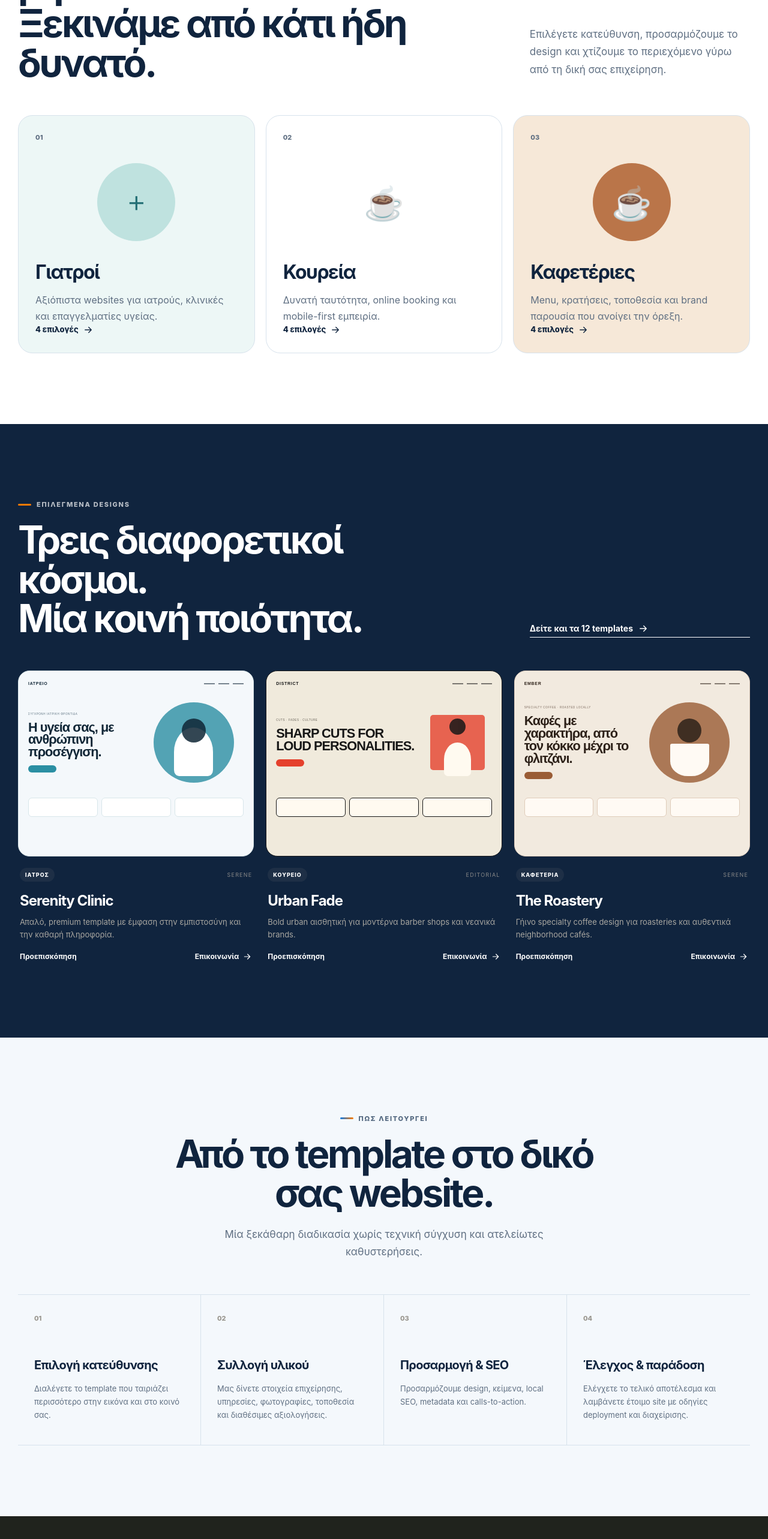
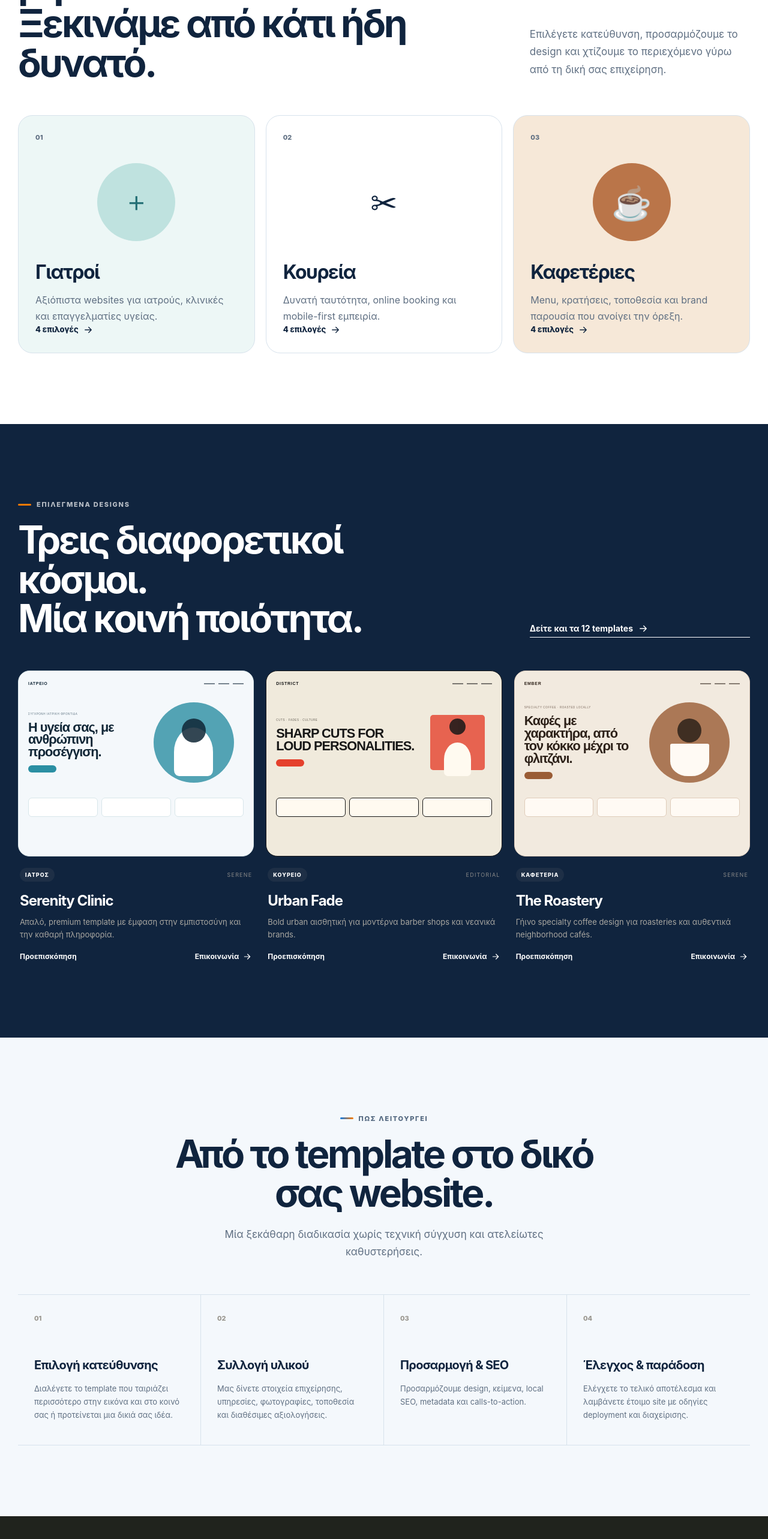
Before and after one commit to VelissariosVVS/dikosousite-showcase, a Next.js app: page / in a window 1280 px wide. Shown: the part 1342-3908 px from the top of the page at 60% size. Built offline with nearby package versions, Linux system fonts and the light colour scheme; no server answers.

Commit message:
Update page.tsx

```diff
--- a/src/app/page.tsx
+++ b/src/app/page.tsx
@@ -102,7 +102,7 @@ export default function HomePage() {
               <Link key={category.id} href={`/templates#${category.id}`} className={`category-card category-card--${category.id}`}>
                 <span className="category-card__index">0{index + 1}</span>
                 <div className="category-card__icon" aria-hidden="true">
-                  {category.id === "doctor" ? "+" : category.id === "barber" ? "✂" : "☕"}
+                  {category.id === "doctor" ? "+" : category.id === "barbershop" ? "✂" : "☕"}
                 </div>
                 <h3>{category.label}</h3>
                 <p>{category.description}</p>
@@ -134,7 +134,7 @@ export default function HomePage() {
           </div>
           <div className="process-grid">
             {[
-              ["01", "Επιλογή κατεύθυνσης", "Διαλέγετε το template που ταιριάζει περισσότερο στην εικόνα και στο κοινό σας."],
+              ["01", "Επιλογή κατεύθυνσης", "Διαλέγετε το template που ταιριάζει περισσότερο στην εικόνα και στο κοινό σας ή προτείνεται μια δικιά σας ιδέα."],
               ["02", "Συλλογή υλικού", "Μας δίνετε στοιχεία επιχείρησης, υπηρεσίες, φωτογραφίες, τοποθεσία και διαθέσιμες αξιολογήσεις."],
               ["03", "Προσαρμογή & SEO", "Προσαρμόζουμε design, κείμενα, local SEO, metadata και calls-to-action."],
               ["04", "Έλεγχος & παράδοση", "Ελέγχετε το τελικό αποτέλεσμα και λαμβάνετε έτοιμο site με οδηγίες deployment και διαχείρισης."],
```
